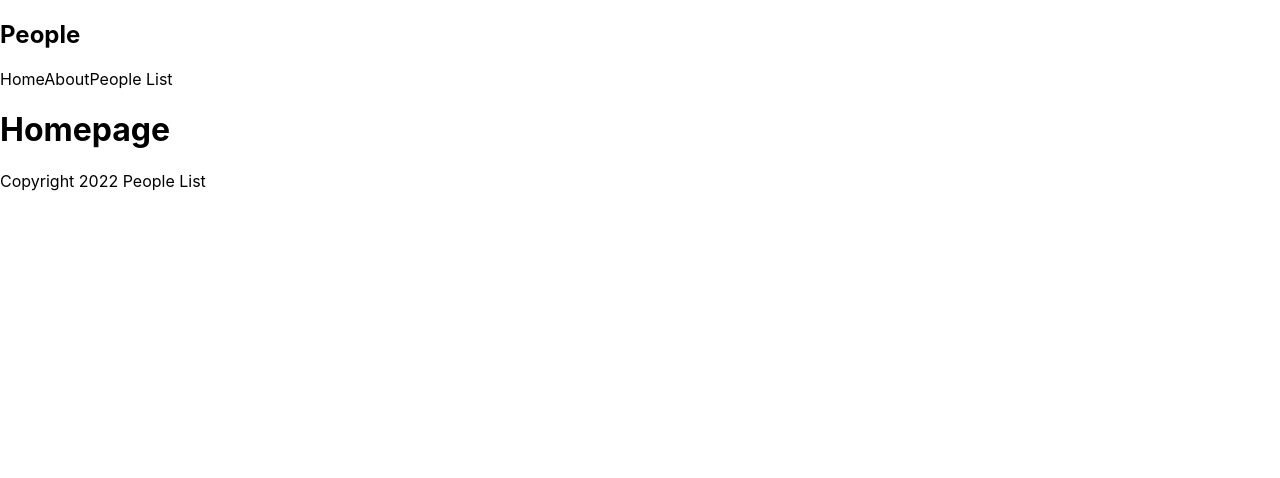
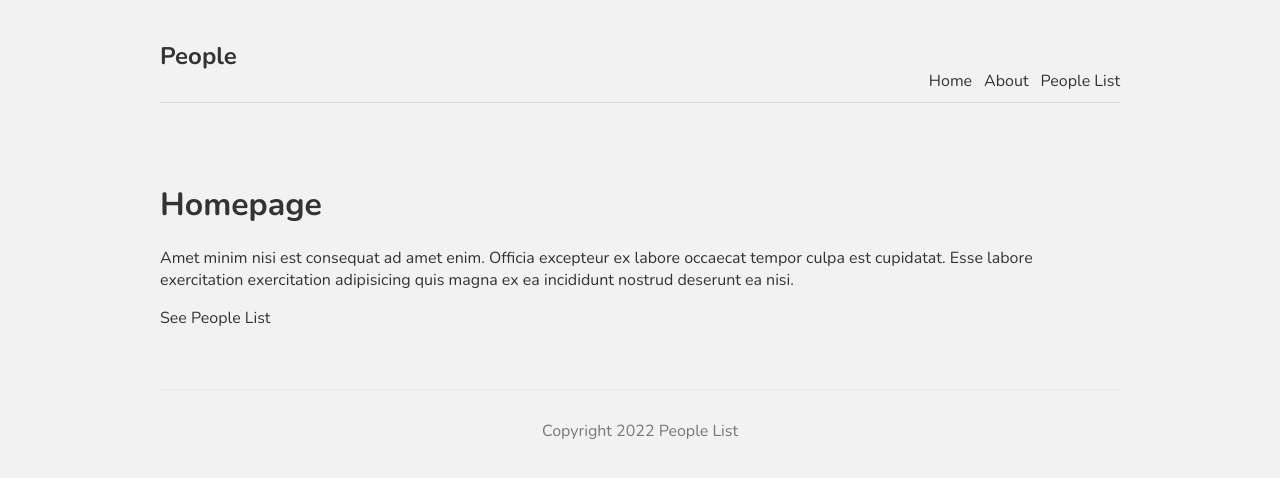
Before and after one commit to SabeloX/Data-Fetching-Using-NextJS, a Next.js app: page / in a window 1280 px wide. Shown: the top 478 px of the page. Built offline with nearby package versions, Linux system fonts and the light colour scheme.

Commit message:
Added global styles

```diff
--- a/pages/index.js
+++ b/pages/index.js
@@ -1,5 +1,6 @@
 import Head from 'next/head'
 import Image from 'next/image'
+import Link from 'next/link'
 import { Footer } from '../components/footer'
 import { Navbar } from '../components/navbar'
 import styles from '../styles/Home.module.css'
@@ -8,6 +9,8 @@ export default function Home() {
   return (
     <div>
       <h1>Homepage</h1>
+      <p>Amet minim nisi est consequat ad amet enim. Officia excepteur ex labore occaecat tempor culpa est cupidatat. Esse labore exercitation exercitation adipisicing quis magna ex ea incididunt nostrud deserunt ea nisi.</p>
+      <Link href="/people">See People List</Link>
     </div>
   )
 }
--- a/styles/globals.css
+++ b/styles/globals.css
@@ -1,16 +1,43 @@
-html,
+@import url('https://fonts.googleapis.com/css2?family=Nunito:wght@300;400;600;700&display=swap');
+
 body {
-  padding: 0;
-  margin: 0;
-  font-family: -apple-system, BlinkMacSystemFont, Segoe UI, Roboto, Oxygen,
-    Ubuntu, Cantarell, Fira Sans, Droid Sans, Helvetica Neue, sans-serif;
+  background-color: #f2f2f2;
+  color: #333;
+  font-family: "Nunito";
 }
 
 a {
-  color: inherit;
+  color: #333;
   text-decoration: none;
 }
 
-* {
-  box-sizing: border-box;
+.content {
+  max-width: 960px;
+  margin: 0 auto;
 }
+
+nav {
+  margin: 10px auto 80px;
+  padding: 10px 0;
+  display: flex;
+  justify-content: flex-end;
+  align-items: flex-end;
+  border-bottom: 1px solid #ddd;
+}
+
+nav a {
+  margin-left: 12px;
+}
+
+nav .logo {
+  margin-right: auto;
+}
+
+footer {
+  display: block;
+  text-align: center;
+  padding: 30px 0;
+  margin-top: 60px;
+  color: #777;
+  border-top: 1px solid #eaeaea;
+}
```
